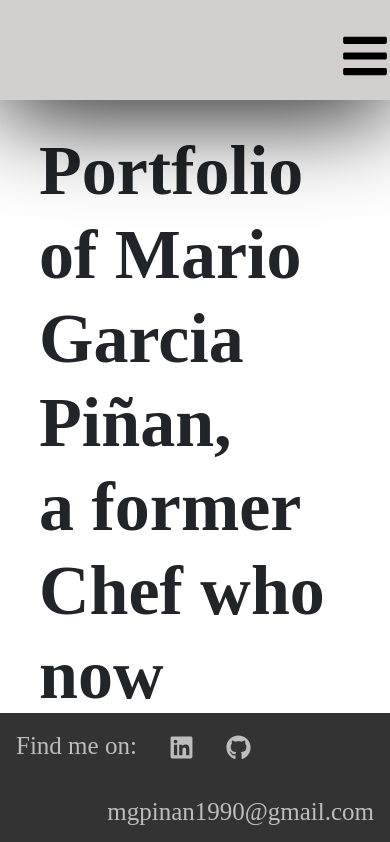
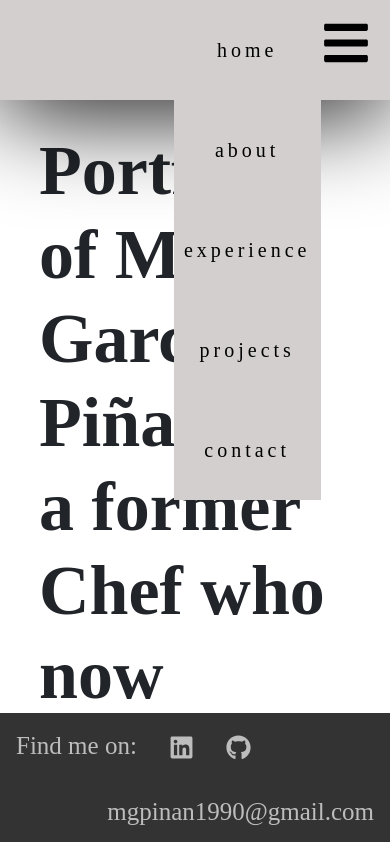
Before and after one commit to Mpinan/Netlify, a React (Create React App) app: page / in a window 390 px wide. Shown: the top 842 px of the page. Built offline with nearby package versions, Linux system fonts and the light colour scheme.

Commit message:
Added a responsive navbar

```diff
--- a/src/Components/navigationBar.jsx
+++ b/src/Components/navigationBar.jsx
@@ -1,25 +1,32 @@
 import { FaBars } from 'react-icons/fa';
+import React, { useState } from 'react';
+import { Collapse, Navbar, NavbarToggler, NavbarBrand, Nav, NavItem, NavLink } from 'reactstrap';
 
 const NavigationBar = (props) => {
+
+  const [collapsed, setCollapsed] = useState(false);
+
+  const toggleNavbar = () => setCollapsed(!collapsed);
+
+
   return (
     <div>
       <header>
 				<div className="logo">
 					<a href="/#">Welcome!</a>
 				</div>
+          <div className="icon" onClick={toggleNavbar} >
+              <FaBars onClick={toggleNavbar} />
+          </div>
+          <Collapse isOpen={!collapsed} navbar>
 				    <nav className="nav">
 				      	<a href="/#">home</a>
                 <a href="/#">about</a>
                 <a href="/#">experience</a>
                 <a href="/#">projects</a>
                 <a href="/#">contact</a>
-            {/* <--------------> */}
-
-  {/* <---------------> */}
-          <div className="icon">
-              <FaBars />
-          </div>
 				    </nav>
+          </Collapse>
 		  </header>
     </div>
   );
--- a/src/index.css
+++ b/src/index.css
@@ -33,7 +33,7 @@ header {
 	font-family: poppins;
 	color: rgb(0, 0, 0);
 	letter-spacing: 5px;
-  display: none;
+  	display: none;
 }
 
 .logo {
@@ -44,10 +44,11 @@ header {
 
 .logo a {
 	text-decoration: none;
+	font-family: poppins;
 	font-size: 30px;
-	font-family: poppins;
+	letter-spacing: 5px;
+	margin: 0 10px;
 	color: rgb(0, 0, 0);
-	letter-spacing: 5px;
 }
 
 .logo a:hover {
@@ -324,51 +325,6 @@ dl, ol, ul {
 
 	}
 
-	@media (max-width:1200px) {
-		.nav > .nav-btn {
-			display: inline-block;
-			position: absolute;
-			right: 0px;
-			top: 0px;
-		}
-		.nav > .nav-btn > label {
-			display: inline-block;
-			width: 50px;
-			height: 50px;
-			padding: 13px;
-		}
-		.nav > .nav-btn > label:hover,.nav  #nav-check:checked ~ .nav-btn > label {
-			background-color: rgba(0, 0, 0, 0.3);
-		}
-		.nav > .nav-btn > label > span {
-			display: block;
-			width: 25px;
-			height: 10px;
-			border-top: 2px solid #eee;
-		}
-		.nav > .nav-links {
-			position: absolute;
-			display: block;
-			width: 100%;
-			background-color: #333;
-			height: 0px;
-			transition: all 0.3s ease-in;
-			overflow-y: hidden;
-			top: 50px;
-			left: 0px;
-		}
-		.nav > .nav-links > a {
-			display: block;
-			width: 100%;
-		}
-		.nav > #nav-check:not(:checked) ~ .nav-links {
-			height: 0px;
-		}
-		.nav > #nav-check:checked ~ .nav-links {
-			height: calc(100vh - 50px);
-			overflow-y: auto;
-		}
-	}
 
 	@media only screen and (max-width:1151px){
 		.aboutme-text{
@@ -399,23 +355,36 @@ dl, ol, ul {
 		}
 	}
 
+	@media screen and (max-width : 800px){
+		nav {
+			display: grid!important;
+			flex-wrap: wrap!important;
+			padding-left: 0!important;
+			margin-bottom: 0!important;
+			list-style: none;
+			background-color:#d3cfcf;
+		}
 
-	/* .dropdown-content:active  {
-		float: none;
-		display: block;
-		text-align: left;
-		display: block;
-	} */
-	@media screen and (max-width : 800px){
-		.nav a {
-			display: none;
+		nav a {
+			text-decoration: none;
+			font-family: poppins;
+			letter-spacing: 4px;
+			font-size: 20px;
+			margin: 0 10px;
+			color: rgb(0, 0, 0);
 		}
+
+		nav a:hover {
+			background: #f1f1f1;
+			color: black;
+		  }
 
 		.logo {
 			display: none
 		}
 
 		.icon {
+			margin-right: 5%;
 			float: right;
 			display: block;
 		}
@@ -428,12 +397,8 @@ dl, ol, ul {
 		.icon .dropdown-content a:hover {
 			background-color: #ddd;
 		}
-
-		.dropdown-content:active  {
-			float: none;
-			display: block;
-			text-align: left;
-			display: block;
+		.hiddennav{
+			display: inline;
 		}
 
 
```
Also changed, not shown: 1 other file (tests, documents, lock files or other folders). Lines whose indentation alone changed are shown as unchanged.
